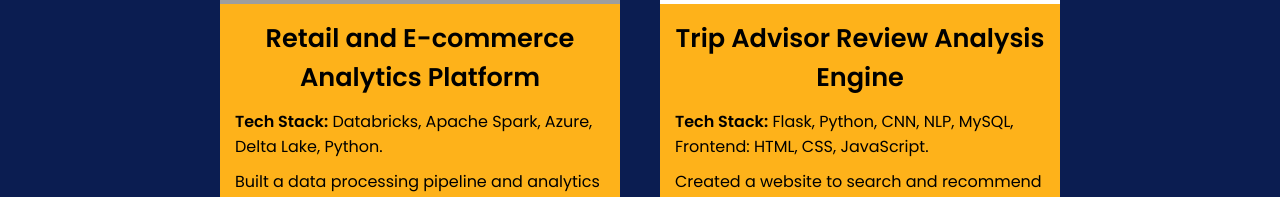
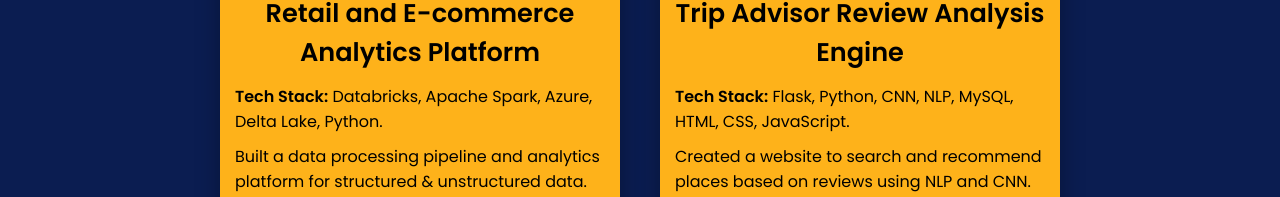
Before and after one commit to Dhanushrox10/Full_Stack_Portfolio, a React (Vite) app: page / in a window 1280 px wide. Shown: the part 3263-3460 px from the top of the page. Built offline with nearby package versions, Linux system fonts and the light colour scheme; no server answers; grey boxes are pictures that could not be loaded.

Commit message:
minor fix

```diff
--- a/index.html
+++ b/index.html
@@ -13,7 +13,7 @@
     <meta name="keywords" content="Dhanush portfolio, Dhanush developer, Dhanush full stack developer, Dhanush data engineer, React developer, Python developer, JavaScript developer, full stack portfolio, data engineering projects, Dhanush React, Dhanush Python">
 
     <!-- Open Graph -->
-    <<meta property="og:site_name" content="Portfolio | Dhanush">
+    <meta property="og:site_name" content="Portfolio | Dhanush">
     <meta property="og:title" content="Dhanush | Data Engineer & Full Stack Developer">
     <meta property="og:url" content="https://dhanushdev-portfolio.vercel.app">
     <meta property="og:description" content="Hey, I'm Dhanush, a Databricks Certified Data Engineer & Full Stack Developer. I build modern web apps and scalable data pipelines. Check out my work.">
--- a/src/Components/projects.css
+++ b/src/Components/projects.css
@@ -31,9 +31,10 @@
   display: flex;
   flex-direction: column;
   justify-content: space-between;
-  transition: transform 0.1s ease;
+  transition: transform 0.2s ease;
   will-change: transform;
   margin-bottom: 20px;
+  box-shadow: 0 8px 24px rgba(0, 0, 0, 0.3);
 }
 
 .project-image {
--- a/src/Components/projects.jsx
+++ b/src/Components/projects.jsx
@@ -11,15 +11,15 @@
       stack: "Databricks, Apache Spark, Azure, Delta Lake, Python.",
       description:
         "Built a data processing pipeline and analytics platform for structured & unstructured data.",
-      link: "https://github.com/Dhanushrox10/Retail_And_Ecommerce_Analytics_Platform.git",
+      link: "https://github.com/Dhanushrox10/Retail_And_Ecommerce_Analytics_Platform",
     },
     {
       img: tripAdvisorImg,
       title: "Trip Advisor Review Analysis Engine",
-      stack: "Flask, Python, CNN, NLP, MySQL, Frontend: HTML, CSS, JavaScript.",
+      stack: "Flask, Python, CNN, NLP, MySQL, HTML, CSS, JavaScript.",
       description:
         "Created a website to search and recommend places based on reviews using NLP and CNN.",
-      link: "https://github.com/Dhanushrox10/Trip_Advisor_Review_Analysis_Engine.git",
+      link: "https://github.com/Dhanushrox10/Trip_Advisor_Review_Analysis_Engine",
     },
     {
       img: portfolioImg,
```
